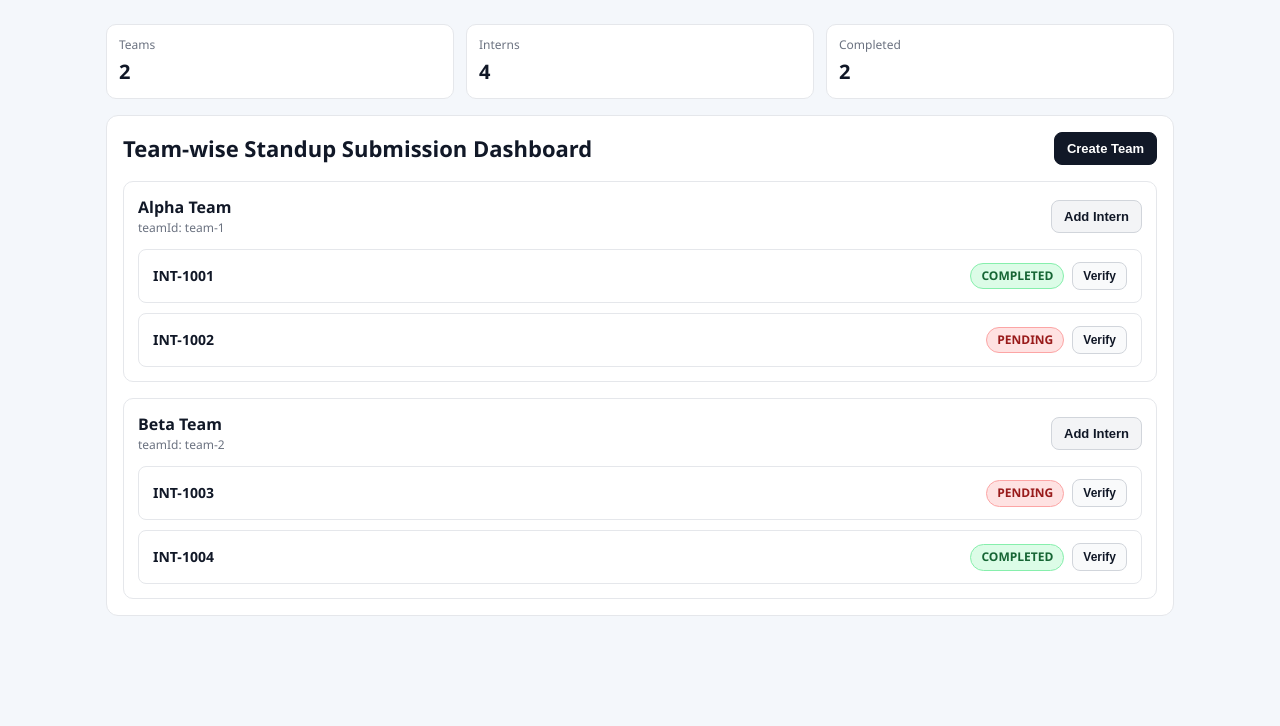
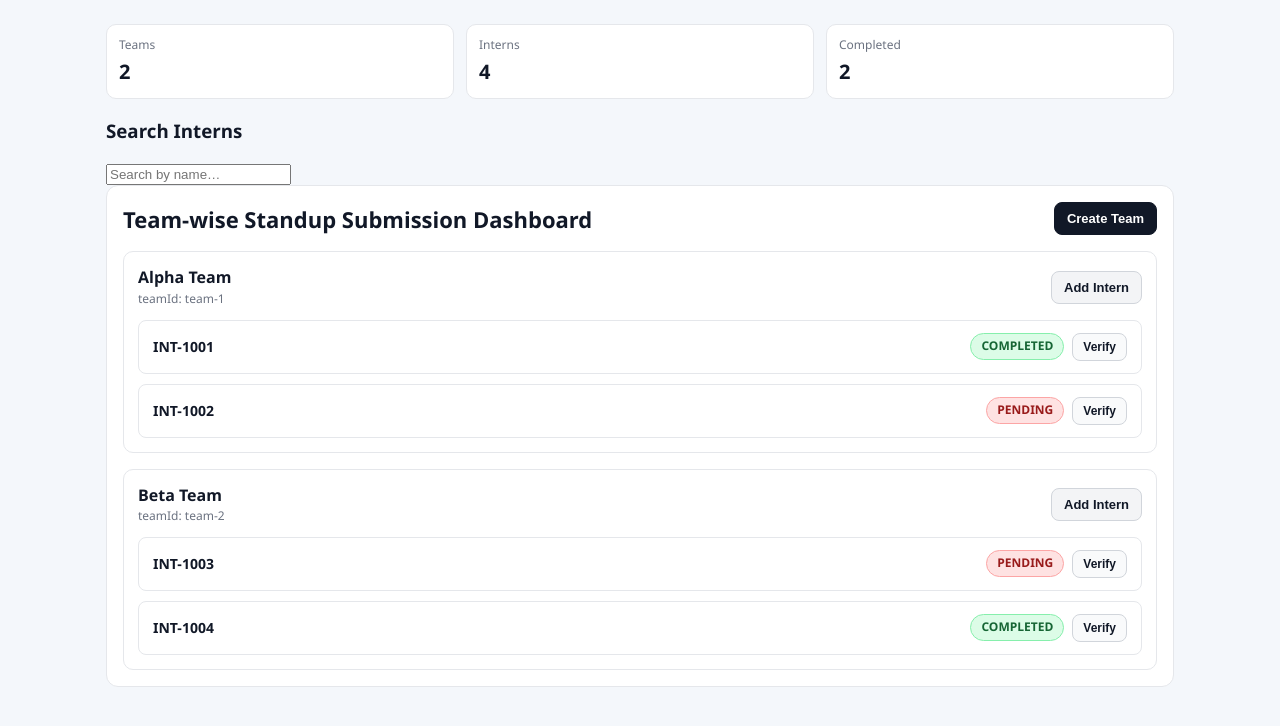
Before and after one commit to SathOps/Activity-Tracker, a React (Vite) app in the folder frontend/: page / in a window 1280 px wide. Shown: the top 726 px of the page. Built offline with nearby package versions, Linux system fonts and the light colour scheme.

Commit message:
feat(app): render InternSearch component in dashboard

```diff
--- a/frontend/src/App.tsx
+++ b/frontend/src/App.tsx
@@ -2,6 +2,7 @@ import { useMemo, useState } from "react";
 import DashboardLayout from "./components/dashboard/DashboardLayout";
 import { Team } from "./components/dashboard/TeamList";
 import { SubmissionStatus } from "./components/intern/InternCard";
+import InternSearch from "./components/intern/InternSearch";
 
 const getNextStatus = (status: SubmissionStatus): SubmissionStatus =>
   status === "PENDING" ? "COMPLETED" : "PENDING";
@@ -107,6 +108,8 @@ export default function App() {
         </div>
       </section>
 
+      <InternSearch />
+
       <DashboardLayout
         teams={teams}
         onAddInternToTeam={handleAddInternToTeam}
```
